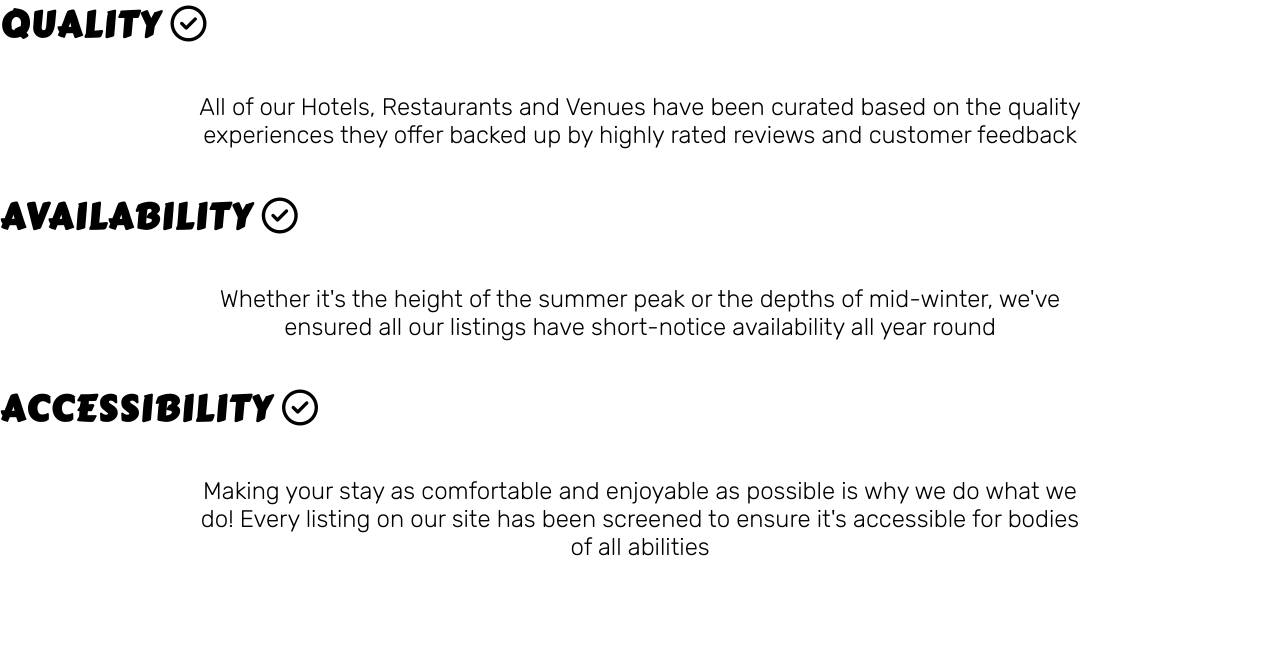
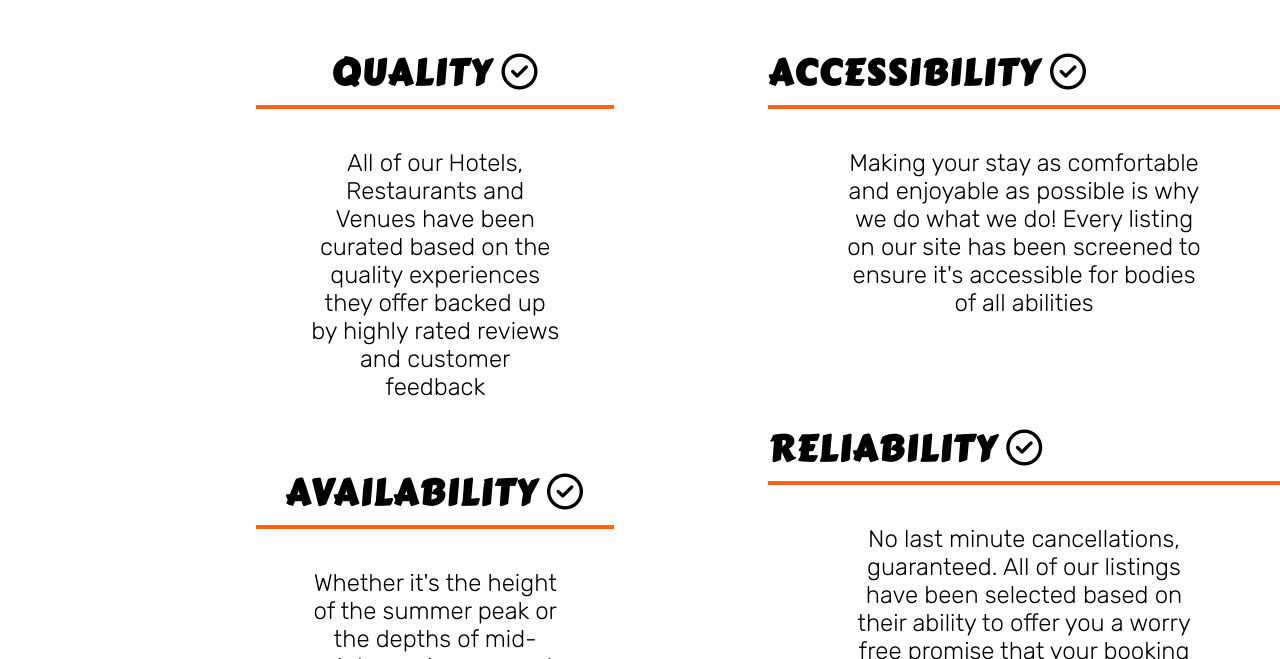
Before and after one commit to Code-Institute-Submissions/DannyGilligan-love-amsterdam_JanResub, a plain HTML site: page index.html in a window 1280 px wide. Shown: the part 901-1560 px from the top of the page. Drawn offline with Linux system fonts and the light colour scheme.

Commit message:
Add styling for .site-purpose-left-heading class

```diff
--- a/assets/css/style.css
+++ b/assets/css/style.css
@@ -198,6 +198,35 @@ h2 {
     text-align: center;
 }
 
+#site-purpose-left {
+    width: 40%;
+    float: left;
+    padding-top: 3rem;
+    padding-bottom: 3rem;
+}
+
+#site-purpose-right {
+    width: 40%;
+    float: right;
+    padding-top: 3rem;
+    padding-bottom: 3rem;
+}
+
+hr {
+    border-top: .25rem solid rgba(255, 81, 0, 0.9);
+    width: 100%;
+    margin: .25rem 0;
+}
+
+.site-purpose-left-heading {
+    text-align: center;
+    width: 70%;
+    float: left;
+    clear: both;
+    margin-bottom: 1.5rem;
+    margin-left: 50%;
+}
+
 /* Main menu styling */
 
 #main-menu {
```
Also changed, not shown: index.html (+11 -3 lines).
